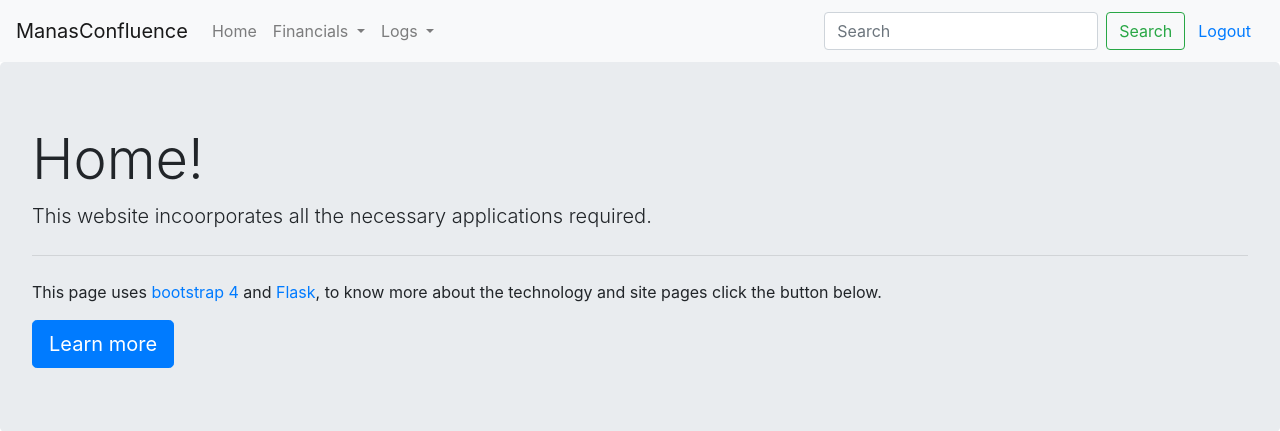
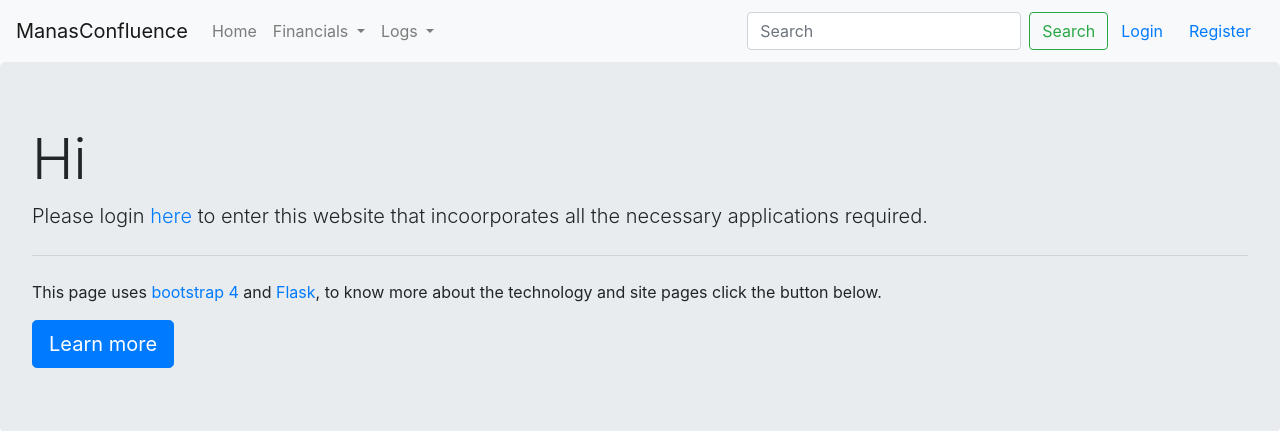
Before and after one commit to ManDun/Flasky, a Flask app: page / in a window 1280 px wide. Shown: the top 431 px of the page. Run offline with Flask 2, Linux system fonts and the light colour scheme; some libraries are stand-ins or nearby versions.

Commit message:
Login and out working with register

```diff
--- a/EP-Flask-App/myhome/auth/templates/auth/welcome_user.html
+++ b/EP-Flask-App/myhome/auth/templates/auth/welcome_user.html
@@ -2,7 +2,7 @@
 
 {% block content %}
 <div class="jumbotron">
-  <h1 class="display-4">Welcome, {{ user }}!</h1>
+  <h1 class="display-4">Welcome, {{ current_user.uername }}!</h1>
   <p class="lead">This website incoorporates all the necessary applications required.</p>
   <hr class="my-4">
   <p>Congrats! you are logged in. <br>This page uses <a href="https://getbootstrap.com/">bootstrap 4</a> and <a href="https://palletsprojects.com/p/flask/">Flask</a>, to know more about the technology and site pages click the button below.</p>
--- a/EP-Flask-App/myhome/templates/base.html
+++ b/EP-Flask-App/myhome/templates/base.html
@@ -89,10 +89,21 @@
             Search
           </button>
         </form>
-
-        <form class="form-inline my-2 my-lg-1" action="/logout" method="GET">
+        {% if current_user.is_authenticated %}
+        <form class="form-inline my-2 my-lg-1" action="{{url_for('auth.logout')}}" method="GET">
+          <button class="btn btn-link" type="submit">My Account</button>
+        </form>
+        <form class="form-inline my-2 my-lg-1" action="{{url_for('auth.logout')}}" method="GET">
           <button class="btn btn-link" type="submit">Logout</button>
         </form>
+        {% else %}
+        <form class="form-inline my-2 my-lg-1" action="{{url_for('auth.login')}}" method="GET">
+          <button class="btn btn-link" type="submit">Login</button>
+        </form>
+        <form class="form-inline my-2 my-lg-1" action="{{url_for('auth.register')}}" method="GET">
+          <button class="btn btn-link" type="submit">Register</button>
+        </form>
+        {% endif %}
       </div>
     </nav>
     {% block content %}{% endblock %}
--- a/EP-Flask-App/myhome/templates/home.html
+++ b/EP-Flask-App/myhome/templates/home.html
@@ -2,8 +2,13 @@
 
 {% block content %}
 <div class="jumbotron">
-  <h1 class="display-4">Home!</h1>
+  {% if current_user.is_authenticated %}
+  <h1 class="display-4">Hi {{ current_user.username }}</h1>
   <p class="lead">This website incoorporates all the necessary applications required.</p>
+  {% else %}
+  <h1 class="display-4">Hi</h1>
+  <p class="lead">Please login <a href="{{ url_for('auth.login') }}">here</a> to enter this website that incoorporates all the necessary applications required.</p>
+  {% endif %}
   <hr class="my-4">
   <p>This page uses <a href="https://getbootstrap.com/">bootstrap 4</a> and <a href="https://palletsprojects.com/p/flask/">Flask</a>, to know more about the technology and site pages click the button below.</p>
   <a class="btn btn-primary btn-lg" href="#" role="button">Learn more</a>
```
